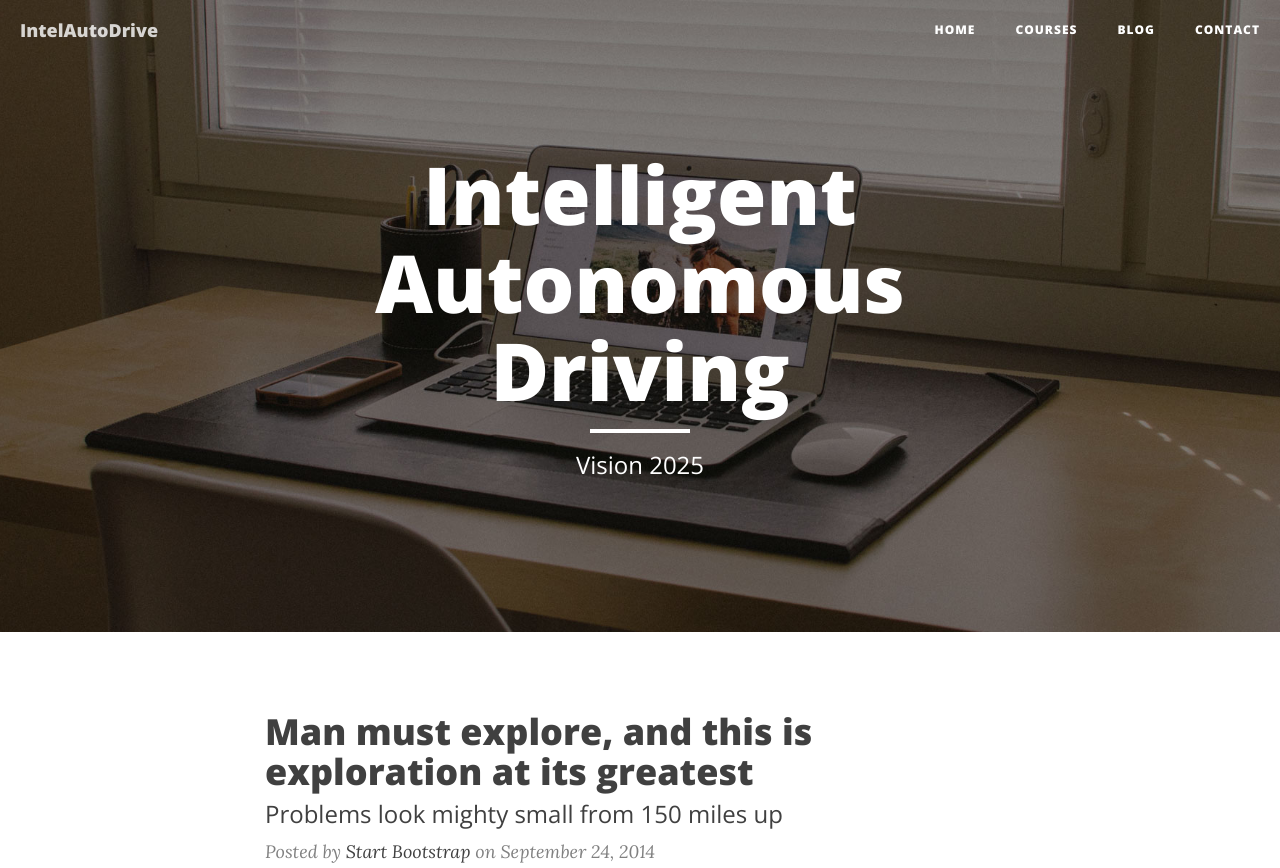
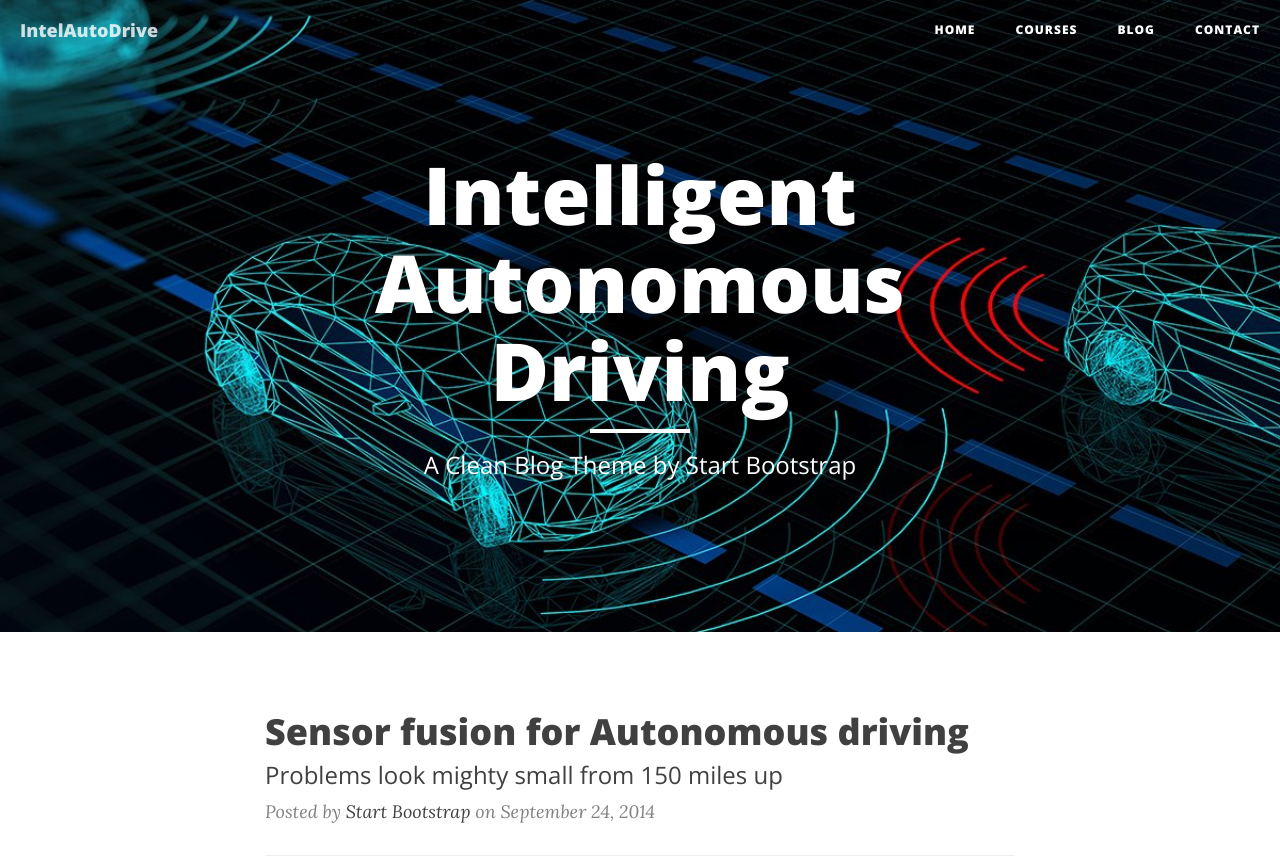
Before and after one commit to intelautodrive/intelautodrive, a plain HTML site: page index.html in a window 1280 px wide. Shown: the top 868 px of the page. Drawn offline with nearby package versions, Linux system fonts and the light colour scheme.

Commit message:
Add files via upload

```diff
--- a/index.html
+++ b/index.html
@@ -9,7 +9,7 @@
     <meta name="description" content="">
     <meta name="author" content="">
 
-    <title> Intelligent Autonomous Driving</title>
+    <title>Intelautodrive</title>
 
     <!-- Bootstrap Core CSS -->
     <link href="css/bootstrap.min.css" rel="stylesheet">
@@ -71,14 +71,14 @@
 
     <!-- Page Header -->
     <!-- Set your background image for this header on the line below. -->
-    <header class="intro-header" style="background-image: url('img/home-bg.jpg')">
+    <header class="intro-header" style="background-image: url('img/ai-car.jpg')">
         <div class="container">
             <div class="row">
                 <div class="col-lg-8 col-lg-offset-2 col-md-10 col-md-offset-1">
                     <div class="site-heading">
                         <h1>Intelligent Autonomous Driving</h1>
                         <hr class="small">
-                        <span class="subheading">Vision 2025</span>
+                        <span class="subheading">A Clean Blog Theme by Start Bootstrap</span>
                     </div>
                 </div>
             </div>
@@ -92,7 +92,7 @@
                 <div class="post-preview">
                     <a href="post.html">
                         <h2 class="post-title">
-                            Man must explore, and this is exploration at its greatest
+                            Sensor fusion for Autonomous driving
                         </h2>
                         <h3 class="post-subtitle">
                             Problems look mighty small from 150 miles up
```
